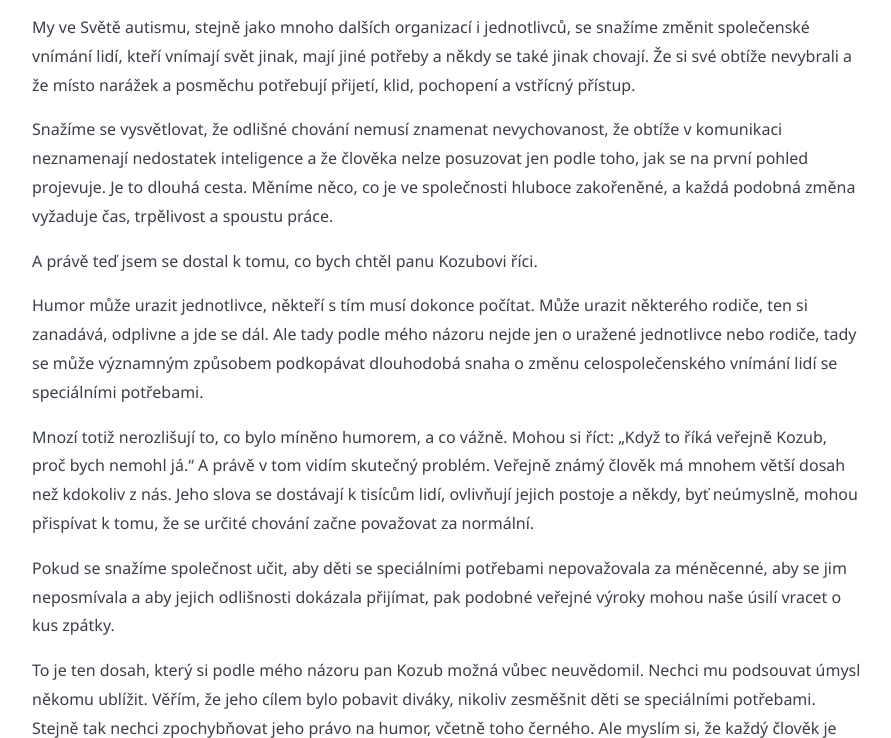
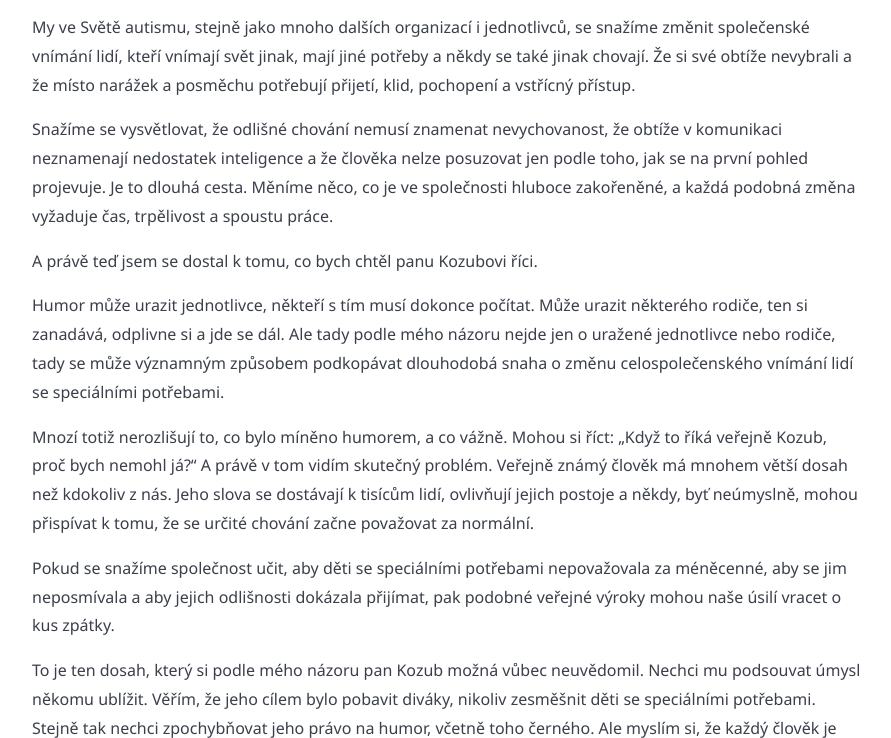
Before and after one commit to svet-autismu-cz/web-public, a plain HTML site: page media/clanky/verejny-dopis-kozubovi/index.html in a window 1280 px wide. Shown: the part 1963-2701 px from the top of the page, without its empty margins (192-1083 px from the left). Drawn offline with Linux system fonts and the light colour scheme.

Commit message:
Média: finální verze veřejného dopisu (opravy překlepů)

```diff
--- a/media/clanky/verejny-dopis-kozubovi/index.html
+++ b/media/clanky/verejny-dopis-kozubovi/index.html
@@ -161,7 +161,7 @@
     <h2>Pane Kozube, nejde o humor. Jde o něco mnohem důležitějšího.</h2>
     <p>Jsme spolek Svět autismu a v současné době sledujeme dění kolem výroku komika Štěpána Kozuba, který v úryvku svého stand-up vystoupení označil děti ze speciální školy za „degeny“. Jako předseda spolku, ale také otec dítěte se speciálními potřebami, jsem se rozhodl k tomuto tématu vyjádřit svůj názor.</p>
     <p>Osobně pana Kozuba neznám a kdybych téměř pravidelně neposlouchal Ranní show Evropy 2, když vozím dceru do speciální školy v Berouně, možná bych o něm ani nevěděl. Takže mi nepřísluší z jedné kauzy hodnotit, jaký je pan Kozub člověk. Nicméně bych mu touto cestou chtěl osvětlit, co vlastně svým výrokem mohl způsobit.</p>
-    <p>Humor je velice potřebný, člověk se potřebuje smát, a proto je určitě dobře, když jsou mezi námi lidé, kteří nám to dopřávají. Samozřejmě každý má rád jiný druh humoru, a to, co připadá směšné jednomu, nemusí připadat směšné druhému. Černý humor je toho dobrým příkladem. To co si dva lidi řeknou mezi sebou, by třeba v životě neřekli veřejně. Proč? Protože vědí, že by tím mohli někoho urazit, naštvat nebo mu ublížit. A tady bylo něco řečeno veřejně, hodně veřejně.</p>
+    <p>Humor je velice potřebný, člověk se potřebuje smát, a proto je určitě dobře, když jsou mezi námi lidé, kteří nám to dopřávají. Samozřejmě každý má rád jiný druh humoru, a to, co připadá směšné jednomu, nemusí připadat směšné druhému. Černý humor je toho dobrým příkladem. To, co si dva lidé řeknou mezi sebou, by třeba v životě neřekli veřejně. Proč? Protože vědí, že by tím mohli někoho urazit, naštvat nebo mu ublížit. A tady bylo něco řečeno veřejně, hodně veřejně.</p>
     <p>Rodiče, kteří mají děti se speciálními potřebami, si tuto životní situaci nevybrali. Neudělali nic, čím by ji zavinili. Prostě přišla a najednou se jim změnil celý jejich život. Často přichází šok, nejistota a obavy. Něco, na co nebyli připraveni. Nerozumí vlastnímu dítěti, nevědí, co dělat, jak pomoci jemu i sobě.</p>
     <p>Každý člověk je originál, a to platí i u dětí se speciálními potřebami. Každé má jiné obtíže, jiné potřeby a jinou míru podpory, kterou vyžaduje. S tím souvisí také různá míra zatížení jejich rodin.</p>
     <p>Každá rodina řeší svoji situaci jinak. Některé ji zvládají lépe, jiné se dostávají na hranici svých možností. Rodiče hledají pomoc, investují nemalé peníze do různých terapií, podpůrných prostředků, přípravků a podobně. Snaží se svým dětem porozumět a vytvořit jim co nejlepší podmínky pro život.</p>
@@ -171,8 +171,8 @@
     <p>My ve Světě autismu, stejně jako mnoho dalších organizací i jednotlivců, se snažíme změnit společenské vnímání lidí, kteří vnímají svět jinak, mají jiné potřeby a někdy se také jinak chovají. Že si své obtíže nevybrali a že místo narážek a posměchu potřebují přijetí, klid, pochopení a vstřícný přístup.</p>
     <p>Snažíme se vysvětlovat, že odlišné chování nemusí znamenat nevychovanost, že obtíže v komunikaci neznamenají nedostatek inteligence a že člověka nelze posuzovat jen podle toho, jak se na první pohled projevuje. Je to dlouhá cesta. Měníme něco, co je ve společnosti hluboce zakořeněné, a každá podobná změna vyžaduje čas, trpělivost a spoustu práce.</p>
     <p>A právě teď jsem se dostal k tomu, co bych chtěl panu Kozubovi říci.</p>
-    <p>Humor může urazit jednotlivce, někteří s tím musí dokonce počítat. Může urazit některého rodiče, ten si zanadává, odplivne a jde se dál. Ale tady podle mého názoru nejde jen o uražené jednotlivce nebo rodiče, tady se může významným způsobem podkopávat dlouhodobá snaha o změnu celospolečenského vnímání lidí se speciálními potřebami.</p>
-    <p>Mnozí totiž nerozlišují to, co bylo míněno humorem, a co vážně. Mohou si říct: „Když to říká veřejně Kozub, proč bych nemohl já.“ A právě v tom vidím skutečný problém. Veřejně známý člověk má mnohem větší dosah než kdokoliv z nás. Jeho slova se dostávají k tisícům lidí, ovlivňují jejich postoje a někdy, byť neúmyslně, mohou přispívat k tomu, že se určité chování začne považovat za normální.</p>
+    <p>Humor může urazit jednotlivce, někteří s tím musí dokonce počítat. Může urazit některého rodiče, ten si zanadává, odplivne si a jde se dál. Ale tady podle mého názoru nejde jen o uražené jednotlivce nebo rodiče, tady se může významným způsobem podkopávat dlouhodobá snaha o změnu celospolečenského vnímání lidí se speciálními potřebami.</p>
+    <p>Mnozí totiž nerozlišují to, co bylo míněno humorem, a co vážně. Mohou si říct: „Když to říká veřejně Kozub, proč bych nemohl já?“ A právě v tom vidím skutečný problém. Veřejně známý člověk má mnohem větší dosah než kdokoliv z nás. Jeho slova se dostávají k tisícům lidí, ovlivňují jejich postoje a někdy, byť neúmyslně, mohou přispívat k tomu, že se určité chování začne považovat za normální.</p>
     <p>Pokud se snažíme společnost učit, aby děti se speciálními potřebami nepovažovala za méněcenné, aby se jim neposmívala a aby jejich odlišnosti dokázala přijímat, pak podobné veřejné výroky mohou naše úsilí vracet o kus zpátky.</p>
     <p>To je ten dosah, který si podle mého názoru pan Kozub možná vůbec neuvědomil. Nechci mu podsouvat úmysl někomu ublížit. Věřím, že jeho cílem bylo pobavit diváky, nikoliv zesměšnit děti se speciálními potřebami. Stejně tak nechci zpochybňovat jeho právo na humor, včetně toho černého. Ale myslím si, že každý člověk je odpovědný za svá slova. A ten, kdo veřejně vystupuje a oslovuje velké množství lidí, by si měl uvědomovat nejen to, co svým výrokem zamýšlel, ale také to, jaký může mít jeho výrok dopad.</p>
     <p>Nejde tedy o to, zda se někdo smí nebo nesmí smát. Nejde ani o to, zda má pan Kozub právo dělat humor po svém. Jde o něco mnohem důležitějšího. O to, jak se jako společnost díváme na lidi, kteří se od nás nějakým způsobem liší. Jestli se jim budeme posmívat, nebo se jim pokusíme porozumět. Jestli budeme jejich odlišnosti využívat jako snadný terč humoru, nebo jim dokážeme vytvořit prostředí, ve kterém se nebudou muset za svoji odlišnost stydět.</p>
```
Also changed, not shown: 1 other file.
